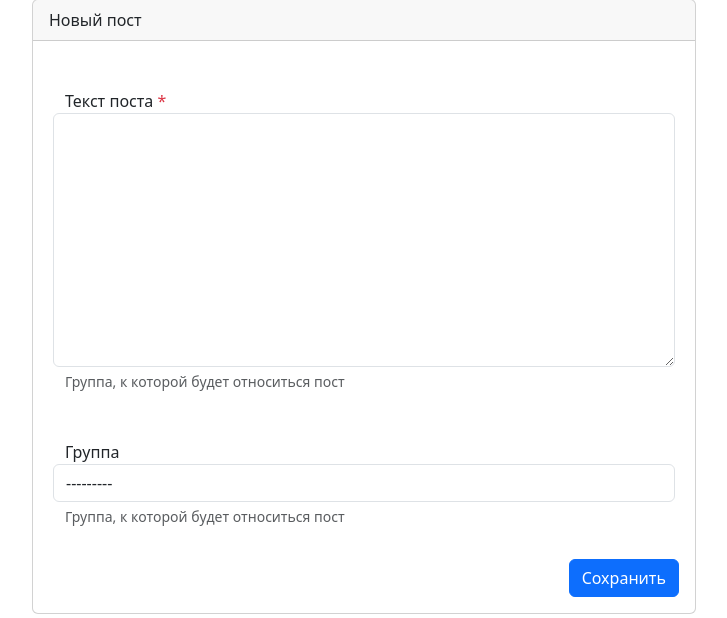
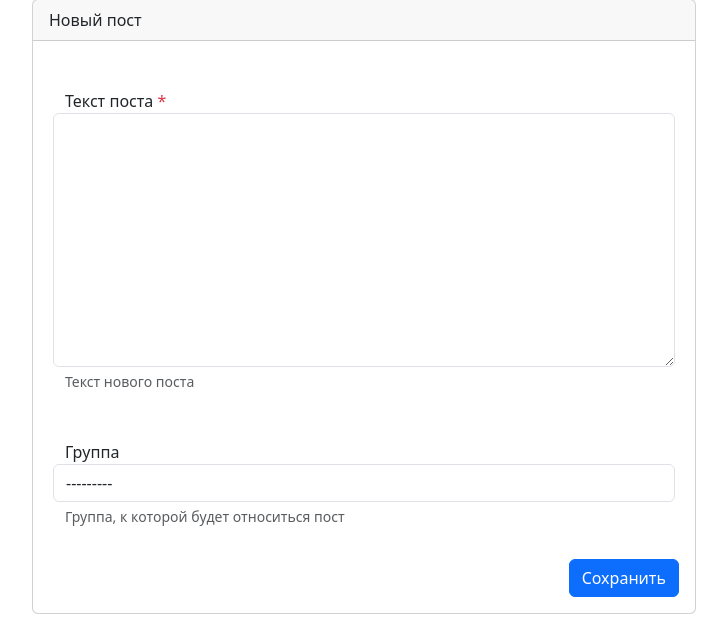
Before and after one commit to LeshaMoklyak/hw03_forms, a Django app: page /create/ in a window 1280 px wide. Shown: the part 153-771 px from the top of the page, without its empty margins (276-1003 px from the left). Run offline with Django 4.2, Linux system fonts and the light colour scheme; the visitor is signed in with stand-in values (Sample User, id 1); data that the repository does not hold is empty; some libraries are stand-ins or nearby versions.

Commit message:
исправление 2

```diff
--- a/yatube/posts/forms.py
+++ b/yatube/posts/forms.py
@@ -9,7 +9,3 @@ class PostForm(forms.ModelForm):
     class Meta:
         model = Post
         fields = ("text", 'group')
-        labels = {
-            "text": "Текст поста",
-            "group": "Группа"
-        }
--- a/yatube/posts/models.py
+++ b/yatube/posts/models.py
@@ -14,13 +14,18 @@ class Group(models.Model):
 
 
 class Post(models.Model):
-    text = models.TextField()
+    text = models.TextField(
+        verbose_name='Текст поста',
+        help_text='Текст нового поста'
+    )
     pub_date = models.DateTimeField(auto_now_add=True)
     group = models.ForeignKey(
         Group,
         blank=True,
         null=True,
         on_delete=models.SET_NULL,
+        verbose_name='Группа',
+        help_text='Группа, к которой будет относиться пост'
     )
     author = models.ForeignKey(
         User,
--- a/yatube/posts/views.py
+++ b/yatube/posts/views.py
@@ -20,7 +20,7 @@ def index(request):
 
 def group_posts(request, slug):
     group = get_object_or_404(Group, slug=slug)
-    post_list = group.posts.select_related('group', 'author')
+    post_list = group.posts.select_related('author')
     paginator = Paginator(post_list, POST_PER_PAGE)
     page_number = request.GET.get('page')
     page_obj = paginator.get_page(page_number)
--- a/yatube/templates/posts/create_post.html
+++ b/yatube/templates/posts/create_post.html
@@ -42,12 +42,6 @@
                         {{ field.help_text|safe }}
                       </small>
                     {% endif %}
-                    {% if post.group %}
-                    <a href="{% url 'posts:group_list' post.group.slug %}">все записи группы</a>
-                    {% endif %}
-                    <small id="id_group-help" class="form-text text-muted">
-                      Группа, к которой будет относиться пост
-                    </small>
                   </div>
                   {% endfor %}
                   <div class="d-flex justify-content-end">
--- a/yatube/templates/posts/group_list.html
+++ b/yatube/templates/posts/group_list.html
@@ -22,8 +22,6 @@
           </p>
           <a href="{% url 'posts:post_detail' post.id %}">подробная информация</a>
         </article>
-        <a href="{% url 'posts:post_list' post.group.slug %}">все записи группы</a>
-        </article>
         {% if not forloop.last %}<hr>{% endif %}
         {% endfor %}
         {% include 'includes/paginator.html' %}
--- a/yatube/templates/posts/post_detail.html
+++ b/yatube/templates/posts/post_detail.html
@@ -12,15 +12,13 @@
             {%if post.group != None %}
             <li class="list-group-item">
               Группа: {{ post.group }}
-              {% else %}
-              Группа:
               {% endif %}
               {% if post.group %}
               <a href="{% url 'posts:post_list' post.group.slug %}">все записи группы</a>
             </li>
             {% endif %}
             <li class="list-group-item">
-              Автор: {{ post.author.get_full_name }} {{ post.author }}
+              Автор: {{ post.author.get_full_name }}
             </li>
             <li class="list-group-item d-flex justify-content-between align-items-center">
               Всего постов автора:  <span >{{ post.author.posts.count }}</span>
```
